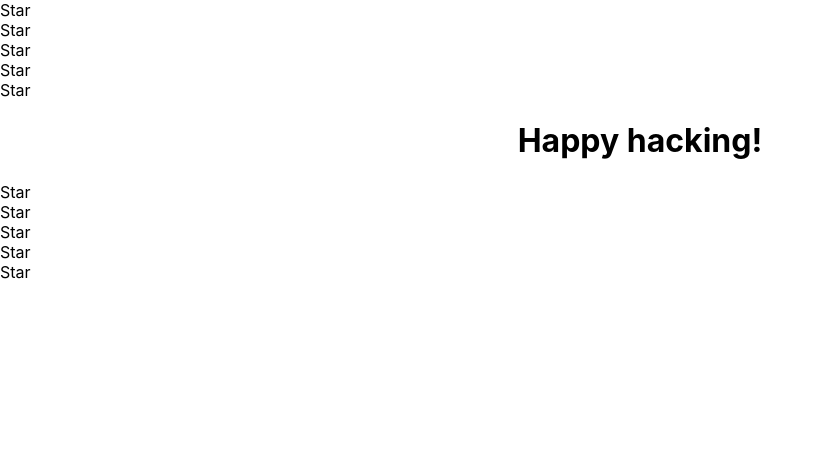
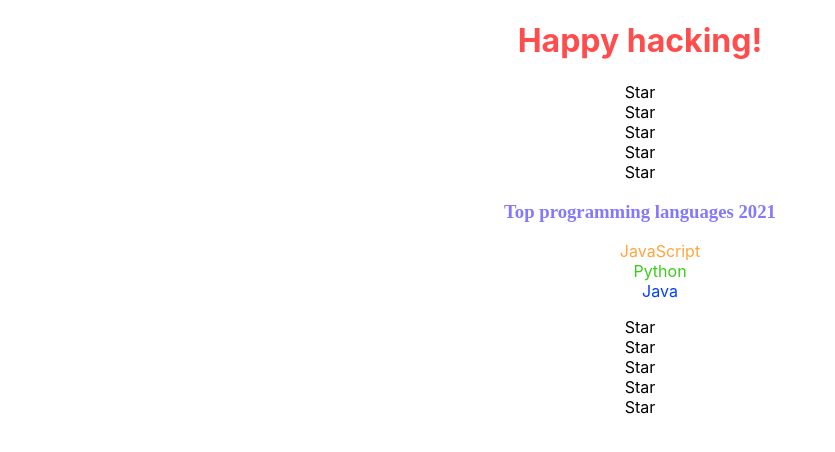
Before and after one commit to romchesko-pazzi/playlist-of-react-ts, a React (Create React App) app: page / in a window 1280 px wide. Shown: the top 452 px of the page, without its empty margins (0-835 px from the left). Built offline with nearby package versions, Linux system fonts and the light colour scheme.

Commit message:
refactor: splitting into separate files

```diff
--- a/src/App.css
+++ b/src/App.css
@@ -1,3 +1,28 @@
-.h1{
+.main {
     text-align: center;
 }
+
+.h1 {
+    color: rgba(255, 0, 0, 0.7);
+}
+
+.titleOfLang {
+    font-family: cursive;
+    color: #8478fd;
+}
+
+.accordBody ul > li {
+    list-style-type: none;
+}
+
+.accordBody ul > li:first-child {
+    color: rgba(255, 137, 0, 0.76);
+}
+
+.accordBody ul > li:nth-child(2){
+    color: rgb(56, 206, 21);
+}
+
+.accordBody ul > li:last-child{
+    color: #0040fd;
+}
--- a/src/App.tsx
+++ b/src/App.tsx
@@ -1,43 +1,26 @@
 import React from 'react';
 import './App.css';
-
-// import retryTimes = jest.retryTimes;
+import Accord from "./components/Accord";
+import Rating from "./components/Rating";
 
 function App() {
     return (
-        <div>
+        <div className={"main"}>
+            <AppTitle/>
             <Rating/>
-            <AppTitle/>
+            <Accord/>
             <Rating/>
         </div>
     );
 }
 
-const Star = () => {
-    return (
-        <div>
-            Star
-        </div>
-    )
-}
-
-const Rating = () => {
-    return (
-        <>
-            <Star/>
-            <Star/>
-            <Star/>
-            <Star/>
-            <Star/>
-        </>
-    )
-}
-
 const AppTitle = () => {
+    console.log("AppTitle is rendering")
     return (<div className={"h1"}>
             <h1>Happy hacking!</h1>
         </div>
     )
 }
 
+
 export default App;
--- /dev/null
+++ b/src/components/Accord.tsx
@@ -0,0 +1,35 @@
+import React from "react";
+
+const Accord = () => {
+    console.log("Accord is rendering");
+    return (
+        <div>
+            <AccordTitle/>
+            <AccordBody/>
+        </div>
+    )
+}
+
+const AccordTitle = () => {
+    console.log("AccordTitle is rendering");
+    return (
+        <div className={"titleOfLang"}>
+            <h3>Top programming languages 2021</h3>
+        </div>
+    )
+}
+
+const AccordBody = () => {
+    console.log("AccordBody is rendering");
+    return (
+        <div className={"accordBody"}>
+            <ul>
+                <li>JavaScript</li>
+                <li>Python</li>
+                <li>Java</li>
+            </ul>
+        </div>
+    )
+}
+
+export default Accord;
--- /dev/null
+++ b/src/components/Rating.tsx
@@ -0,0 +1,17 @@
+import React from "react";
+import Star from "./Star";
+
+const Rating = () => {
+    console.log("Rating is rendering")
+    return (
+        <>
+            <Star/>
+            <Star/>
+            <Star/>
+            <Star/>
+            <Star/>
+        </>
+    )
+}
+
+export default Rating;
--- /dev/null
+++ b/src/components/Star.tsx
@@ -0,0 +1,12 @@
+import React from "react";
+
+const Star = () => {
+    console.log("Star is rendering");
+    return (
+        <div>
+            Star
+        </div>
+    )
+}
+
+export default Star;
```
